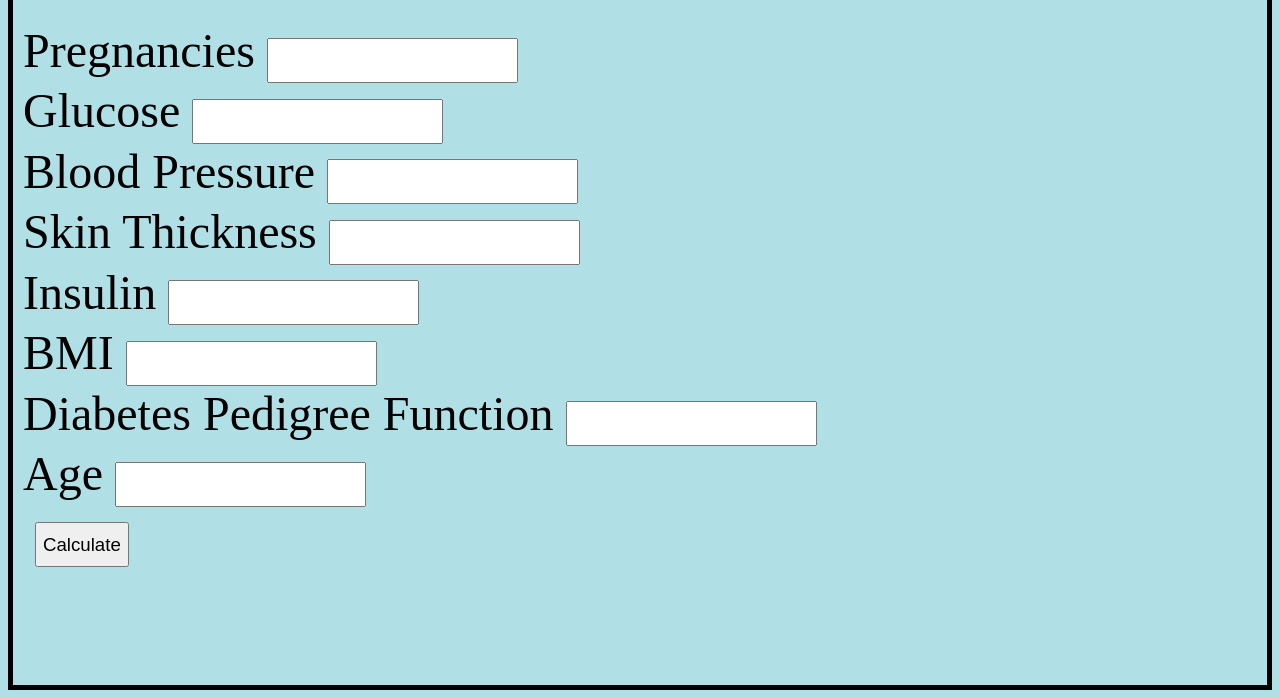
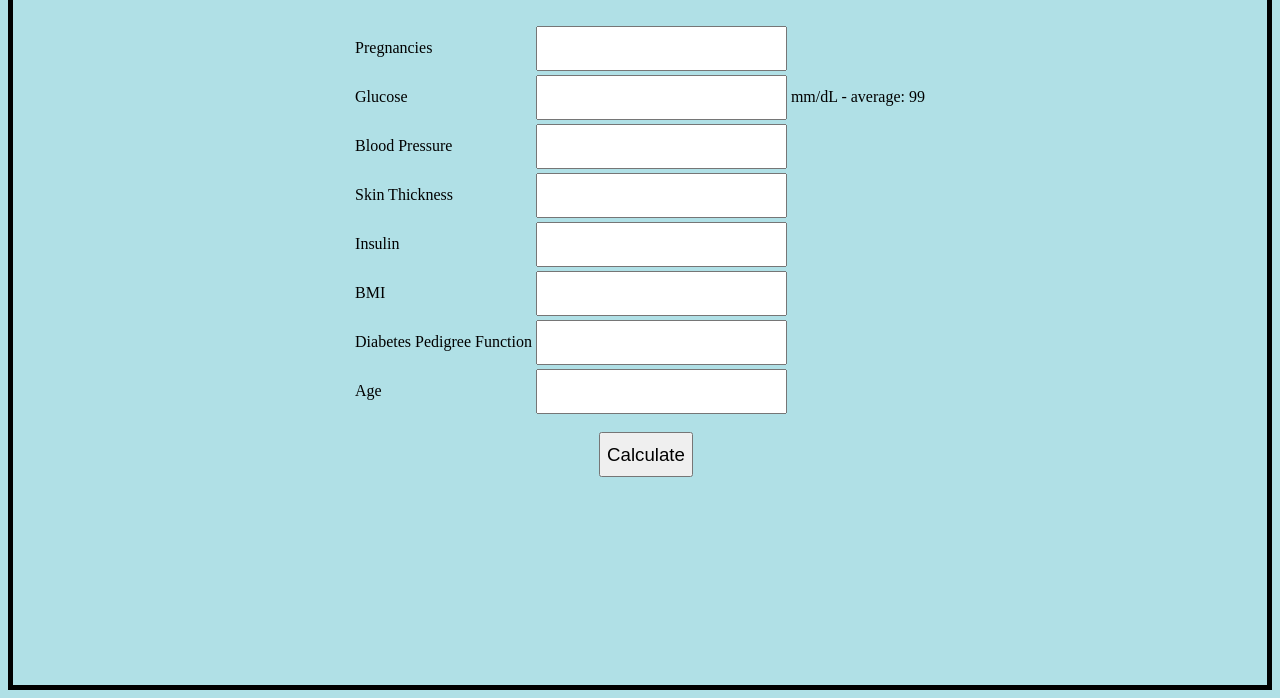
Before and after one commit to Raghav-Mukundan/TamuHack, a plain HTML site: page Templates/home.html in a window 1280 px wide. Shown: the part 102-800 px from the top of the page. Drawn offline with Linux system fonts and the light colour scheme.

Commit message:
level up

```diff
--- a/Templates/home.html
+++ b/Templates/home.html
@@ -11,44 +11,51 @@ body {
 </style>
 <body>
 
-<h1 style="font-size:350%;text-align:center;"> Diagnosis AI </h1>
-
+<h1 style="font-size:350%;text-align:center;">  diagnosis.ai </h1>
+<center>
 <div style="font-size:300%;">
 <form action="calculate" method="post">
-    <label> Pregnancies </label>
-    <input id="textbox" type="number" name="Pregnancies" value="" required>
-    <br>
+    <table>
 
-    <label> Glucose </label>
-    <input id="textbox" type="number" name="Glucose" value="" required>
-    <br>
-
-    <label> Blood Pressure </label>
-    <input id="textbox" type="number" name="BloodPressure" value="" required>
-    <br>
-
-    <label> Skin Thickness </label>
-    <input id="textbox" type="number" name="SkinThickness" value="" required>
-    <br>
-
-    <label> Insulin </label>
-    <input id="textbox" type="number" name="Insulin" value="" required>
-    <br>
-
-    <label> BMI </label>
-    <input id="textbox" type="number" name="BMI" value="" required>
-    <br>
-
-    <label> Diabetes Pedigree Function </label>
-    <input id="textbox" type="number" step="0.01" name="DiabetesPedigreeFunction" value="" required>
-    <br>
-
-    <label> Age</label>
-    <input id="textbox" type="number" name="Age" value="" required>
-    <br>
+  <tr>
+    <td>Pregnancies</td>
+    <td><input id="textbox" type="number" name="Pregnancies" value="" required></td>
+  </tr>
+  <tr>
+    <td>Glucose</td>
+    <td><input id="textbox" type="number" name="Glucose" value="" required></td>
+    <td>mm/dL - average: 99</td>
+  </tr>
+  <tr>
+    <td>Blood Pressure</td>
+    <td><input id="textbox" type="number" name="BloodPressure" value="" required></td>
+  </tr>
+  <tr>
+    <td>Skin Thickness</td>
+    <td><input id="textbox" type="number" name="SkinThickness" value="" required></td>
+  </tr>
+  <tr>
+    <td>Insulin</td>
+    <td><input id="textbox" type="number" name="Insulin" value="" required></td>
+  </tr>
+  <tr>
+    <td>BMI</td>
+    <td><input id="textbox" type="number" name="BMI" value="" required></td>
+  </tr>
+<tr>
+    <td>Diabetes Pedigree Function</td>
+    <td><input id="textbox" type="number" step="0.01" name="DiabetesPedigreeFunction" value="" required></td>
+  </tr>
+    <tr>
+    <td>Age</td>
+    <td><input id="textbox" type="number" name="Age" value="" required></td>
+  </tr>
+</table>
 
     <label style="color: powderblue; font-size:0%"> Age</label>
     <input id="textbox" type="submit" value="Calculate">
+
 </form>
 </div>
+</center>
 </body>
```
Also changed, not shown: Templates/result.html (added, +25 -0 lines), Templates/store.txt (added), 2 other files.
